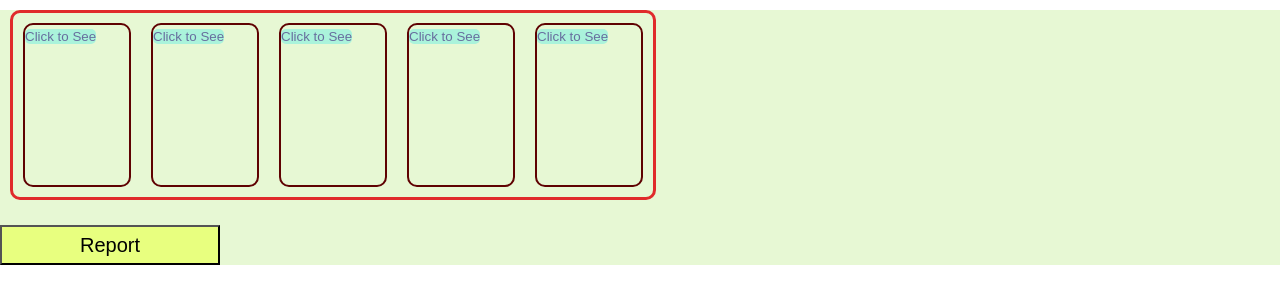
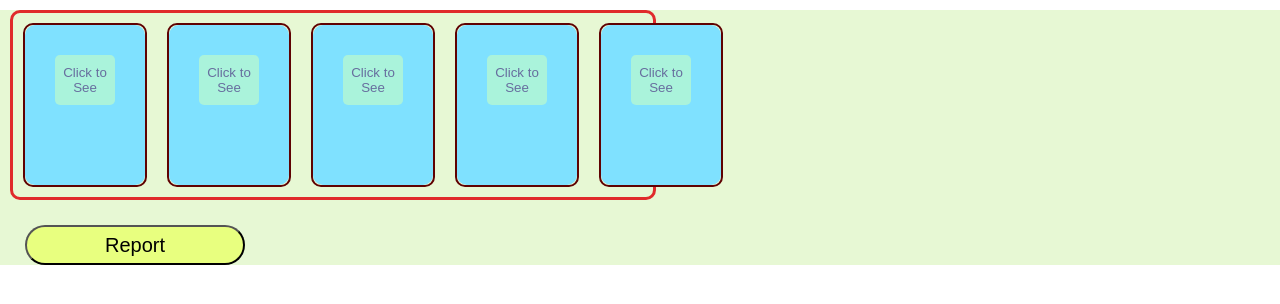
Before and after one commit to Vach001/wrapper-app, a React (Create React App) app: page / in a window 1280 px wide. Shown: the top 304 px of the page. Built offline with nearby package versions, Linux system fonts and the light colour scheme.

Commit message:
feat(*): add styles and functions to buttons

```diff
--- a/src/Components/Button/Button.jsx
+++ b/src/Components/Button/Button.jsx
@@ -2,7 +2,7 @@ import styles from "./Button.module.css"
 
 function Button({ onClick }) {
   return (
-    <div>
+    <div className={styles.cardSee}>
       <button className={styles.button} onClick={onClick}>
         Click to See
       </button>
--- a/src/Components/Button/Button.module.css
+++ b/src/Components/Button/Button.module.css
@@ -1,3 +1,9 @@
+.cardSee{
+  background-color: rgb(127, 225, 255);
+  width: 100%;
+  height: 100%;
+  border-radius: 10px;
+}
 .button {
   display: inline-block;
   color: #676e9e;
@@ -5,4 +11,18 @@
   background-color: rgb(170, 243, 219);
   border: 1px;
   border-radius: 5px;
+  margin: 30px;
+  width: 60px;
+  height: 50px;
 }
+
+.button:hover {
+  background-color: rgb(98, 245, 196);
+  cursor: pointer;
+}
+.button:active {
+  transform: scale(0.95);
+}
+.button:focus {
+  outline: none;
+}
--- a/src/Components/CardDetals/CardDetails.jsx
+++ b/src/Components/CardDetals/CardDetails.jsx
@@ -3,7 +3,7 @@ import styles from "./CardDetails.module.css";
 
 export default function CardDetails({ card, onClick }) {
   return (
-    <div>
+    <div className={styles.card}>
       <span className={styles.cardNumber}>{card.number}</span>
       <button className={styles.closeCard} onClick={onClick}>
         Hide Card
--- a/src/Components/CardDetals/CardDetails.module.css
+++ b/src/Components/CardDetals/CardDetails.module.css
@@ -1,4 +1,10 @@
-.cardNumber{
+.card{
+    background-color: rgb(204, 248, 132);
+    width: 100%;
+    height: 100%;
+    border-radius: 10px;
+}
+.cardNumber {
   display: flexbox;
   text-align: center;
   color: rgb(11, 155, 155);
@@ -7,14 +13,24 @@
   display: block;
 }
 
-.closeCard{
+.closeCard {
   display: flexbox;
   font-display: flex;
   width: 85%;
-    height: 55px;
+  height: auto;
   font-size: 25px;
   border-radius: 5px;
   margin: 10px;
   color: darkblue;
   background-color: rgb(56, 248, 248);
 }
+.closeCard:hover {
+  background-color: rgb(98, 245, 196);
+  cursor: pointer;
+}
+.closeCard:active {
+  transform: scale(0.95);
+}
+.closeCard:focus {
+  outline: none;
+}
--- a/src/Components/Report/Report.jsx
+++ b/src/Components/Report/Report.jsx
@@ -8,7 +8,7 @@ export default function Report({ cards }) {
     return (
       <div key={v4ID} className={styles.reportDetail}>
         <span className={styles.reportText}>
-          Card Number {card.number} unmounted {card.counter} times{" "}
+          Card Number <b>{card.number}</b> unmounted <b>{card.counter}</b> times{" "}
         </span>
       </div>
     );
--- a/src/Components/Section/Section.jsx
+++ b/src/Components/Section/Section.jsx
@@ -2,7 +2,7 @@ import React, { useState } from "react";
 import Card from "../Card/Card";
 import styles from "./Section.module.css";
 
-export default function ({ cards }) {
+export default function Section ({ cards }) {
   return (
     <div className={styles.section}>
       <Card cards={cards} />
--- a/src/Components/Wrapper/Wrapper.module.css
+++ b/src/Components/Wrapper/Wrapper.module.css
@@ -12,5 +12,11 @@
   width: 220px;
   height: 40px;
   font-size: 20px;
-  margin-top: 25px;
+  margin: 25px;
+  border-radius: 50px;
 }
+
+.report:hover{
+  background-color: rgb(219, 253, 64);
+  cursor: pointer;
+}
```
Lines whose indentation alone changed are shown as unchanged.
